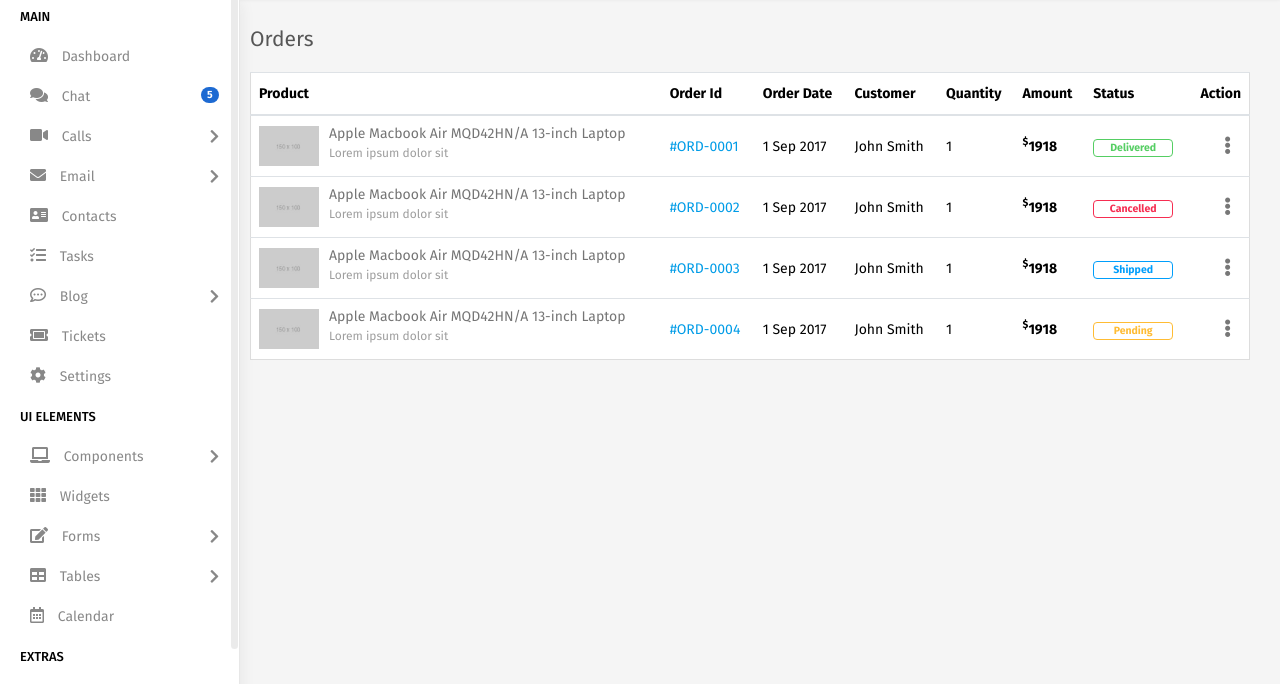
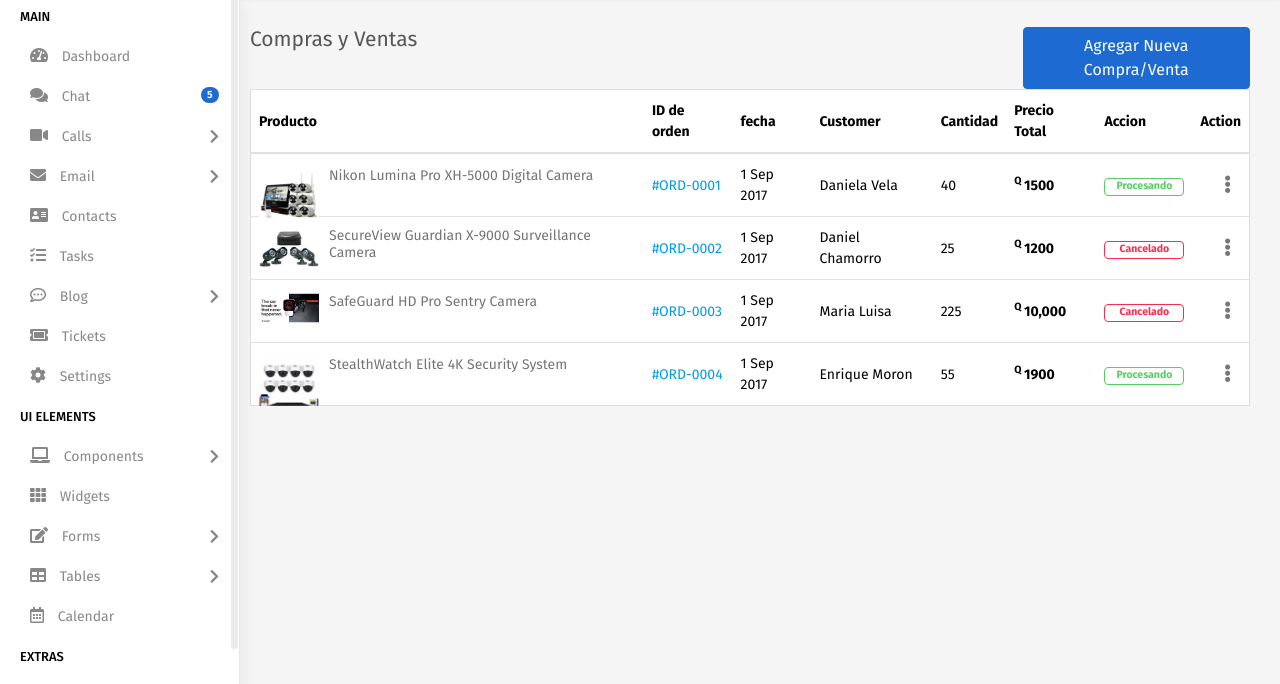
Before and after one commit to FRANKGT241/softCRM, a plain HTML site: page blue/orders.html in a window 1280 px wide. Shown: the part 63-747 px from the top of the page. Drawn offline with Linux system fonts and the light colour scheme.

Commit message:
compras y ventas

```diff
--- a/blue/orders.html
+++ b/blue/orders.html
@@ -15,6 +15,7 @@
 		<script src="assets/js/html5shiv.min.js"></script>
 		<script src="assets/js/respond.min.js"></script>
 	<![endif]-->
+
 </head>
 
 <body>
@@ -329,8 +330,11 @@
         <div class="page-wrapper">
             <div class="content container-fluid">
                 <div class="row">
-                    <div class="col-sm-12">
-                        <h4 class="page-title">Orders</h4>
+                    <div class="col-sm-9">
+                        <h4 class="page-title">Compras y Ventas</h4>
+                    </div>
+                    <div class="col-sm-3 text-right">
+                        <button class="btn btn-primary">Agregar Nueva Compra/Venta</button>
                     </div>
                 </div>
                 <div class="row">
@@ -339,13 +343,13 @@
                             <table class="table table-border custom-table m-b-0">
                                 <thead>
                                     <tr>
-                                        <th>Product</th>
-                                        <th>Order Id</th>
-                                        <th>Order Date</th>
+                                        <th>Producto</th>
+                                        <th>ID de orden</th>
+                                        <th>fecha</th>
                                         <th>Customer</th>
-                                        <th>Quantity</th>
-                                        <th>Amount</th>
-                                        <th>Status</th>
+                                        <th>Cantidad</th>
+                                        <th>Precio Total</th>
+                                        <th>Accion</th>
                                         <th class="text-right">Action</th>
                                     </tr>
                                 </thead>
@@ -353,19 +357,19 @@
                                     <tr>
                                         <td>
                                             <div class="product-det">
-                                                <img src="assets/img/product/product-thumb-01.jpg" alt="">
+                                                <img src="assets/img/product/productoCam1.jpg" alt="">
                                                 <div class="product-desc">
-                                                    <h2><a href="profile.html">Apple Macbook Air MQD42HN/A 13-inch Laptop</a> <span>Lorem ipsum dolor sit</span></h2></div>
+                                                    <h2><a href="profile.html">Nikon Lumina Pro XH-5000 Digital Camera</a></h2></div>
                                             </div>
                                         </td>
                                         <td><a href="#">#ORD-0001</a></td>
                                         <td>1 Sep 2017</td>
-                                        <td>John Smith</td>
-                                        <td>1</td>
+                                        <td>Daniela Vela</td>
+                                        <td>40</td>
                                         <td>
-                                            <p class="price-sup"><sup>$</sup>1918</p>
+                                            <p class="price-sup"><sup>Q </sup>1500</p>
                                         </td>
-                                        <td><span class="badge badge-success-border">Delivered</span></td>
+                                        <td><span class="badge badge-success-border">Procesando</span></td>
                                         <td class="text-right">
                                             <div class="dropdown dropdown-action">
                                                 <a href="#" class="action-icon dropdown-toggle" data-toggle="dropdown" aria-expanded="false"><i class="fa fa-ellipsis-v"></i></a>
@@ -379,19 +383,19 @@
                                     <tr>
                                         <td>
                                             <div class="product-det">
-                                                <img src="assets/img/product/product-thumb-02.jpg" alt="">
+                                                <img src="assets/img/product/productoCam2.jpg" alt="">
                                                 <div class="product-desc">
-                                                    <h2><a href="profile.html">Apple Macbook Air MQD42HN/A 13-inch Laptop</a> <span>Lorem ipsum dolor sit</span></h2></div>
+                                                    <h2><a href="profile.html">SecureView Guardian X-9000 Surveillance Camera</a></h2></div>
                                             </div>
                                         </td>
                                         <td><a href="#">#ORD-0002</a></td>
                                         <td>1 Sep 2017</td>
-                                        <td>John Smith</td>
-                                        <td>1</td>
+                                        <td>Daniel Chamorro</td>
+                                        <td>25</td>
                                         <td>
-                                            <p class="price-sup"><sup>$</sup>1918</p>
+                                            <p class="price-sup"><sup>Q </sup>1200</p>
                                         </td>
-                                        <td><span class="badge badge-danger-border">Cancelled</span></td>
+                                        <td><span class="badge badge-danger-border">Cancelado</span></td>
                                         <td class="text-right">
                                             <div class="dropdown dropdown-action">
                                                 <a href="#" class="action-icon dropdown-toggle" data-toggle="dropdown" aria-expanded="false"><i class="fa fa-ellipsis-v"></i></a>
@@ -405,19 +409,19 @@
                                     <tr>
                                         <td>
                                             <div class="product-det">
-                                                <img src="assets/img/product/product-thumb-01.jpg" alt="">
+                                                <img src="assets/img/product/productoCam3.jpg" alt="">
                                                 <div class="product-desc">
-                                                    <h2><a href="profile.html">Apple Macbook Air MQD42HN/A 13-inch Laptop</a> <span>Lorem ipsum dolor sit</span></h2></div>
+                                                    <h2><a href="profile.html">SafeGuard HD Pro Sentry Camera</a></h2></div>
                                             </div>
                                         </td>
                                         <td><a href="#">#ORD-0003</a></td>
                                         <td>1 Sep 2017</td>
-                                        <td>John Smith</td>
-                                        <td>1</td>
+                                        <td>Maria Luisa</td>
+                                        <td>225</td>
                                         <td>
-                                            <p class="price-sup"><sup>$</sup>1918</p>
+                                            <p class="price-sup"><sup>Q </sup>10,000</p>
                                         </td>
-                                        <td><span class="badge badge-info-border">Shipped</span></td>
+                                        <td><span class="badge badge-danger-border">Cancelado</span></td>
                                         <td class="text-right">
                                             <div class="dropdown dropdown-action">
                                                 <a href="#" class="action-icon dropdown-toggle" data-toggle="dropdown" aria-expanded="false"><i class="fa fa-ellipsis-v"></i></a>
@@ -431,19 +435,19 @@
                                     <tr>
                                         <td>
                                             <div class="product-det">
-                                                <img src="assets/img/product/product-thumb-01.jpg" alt="">
+                                                <img src="assets/img/product/productoCam4.jpg" alt="">
                                                 <div class="product-desc">
-                                                    <h2><a href="profile.html">Apple Macbook Air MQD42HN/A 13-inch Laptop</a> <span>Lorem ipsum dolor sit</span></h2></div>
+                                                    <h2><a href="profile.html">StealthWatch Elite 4K Security System</a></h2></div>
                                             </div>
                                         </td>
                                         <td><a href="#">#ORD-0004</a></td>
                                         <td>1 Sep 2017</td>
-                                        <td>John Smith</td>
-                                        <td>1</td>
+                                        <td>Enrique Moron</td>
+                                        <td>55</td>
                                         <td>
-                                            <p class="price-sup"><sup>$</sup>1918</p>
+                                            <p class="price-sup"><sup>Q </sup>1900</p>
                                         </td>
-                                        <td><span class="badge badge-warning-border">Pending</span></td>
+                                        <td><span class="badge badge-success-border">Procesando</span></td>
                                         <td class="text-right">
                                             <div class="dropdown dropdown-action">
                                                 <a href="#" class="action-icon dropdown-toggle" data-toggle="dropdown" aria-expanded="false"><i class="fa fa-ellipsis-v"></i></a>
```
Also changed, not shown: blue/assets/img/product/productoCam1.jpg (added), blue/assets/img/product/productoCam2.jpg (added), blue/assets/img/product/productoCam3.jpg (added), blue/assets/img/product/productoCam4.jpg (added).
